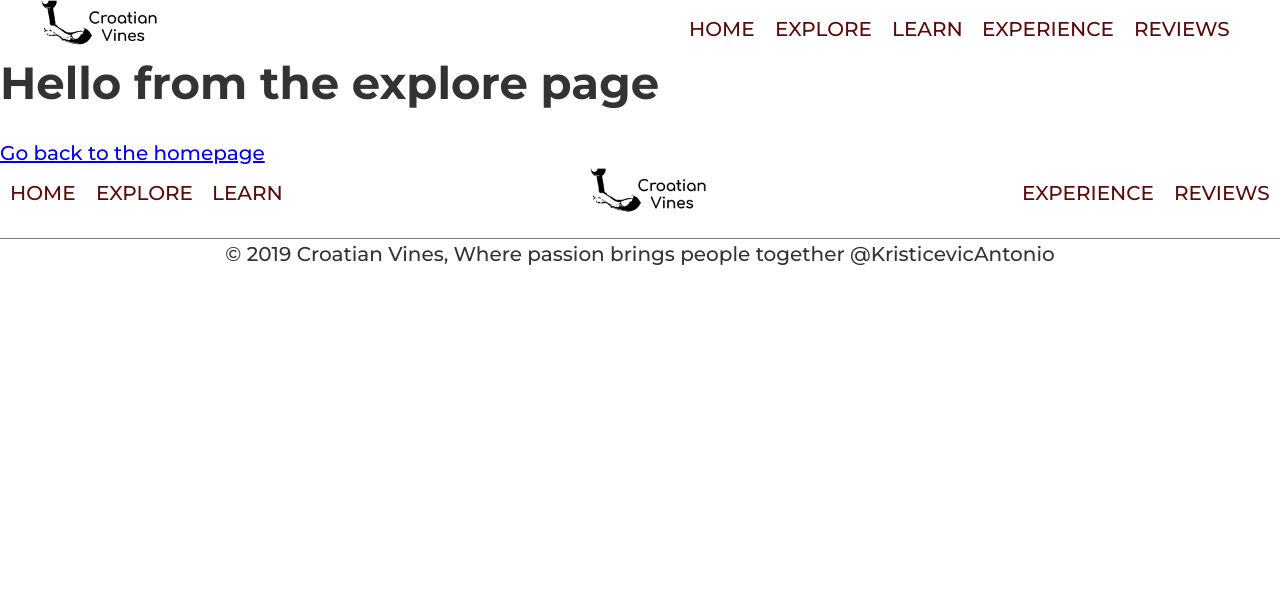
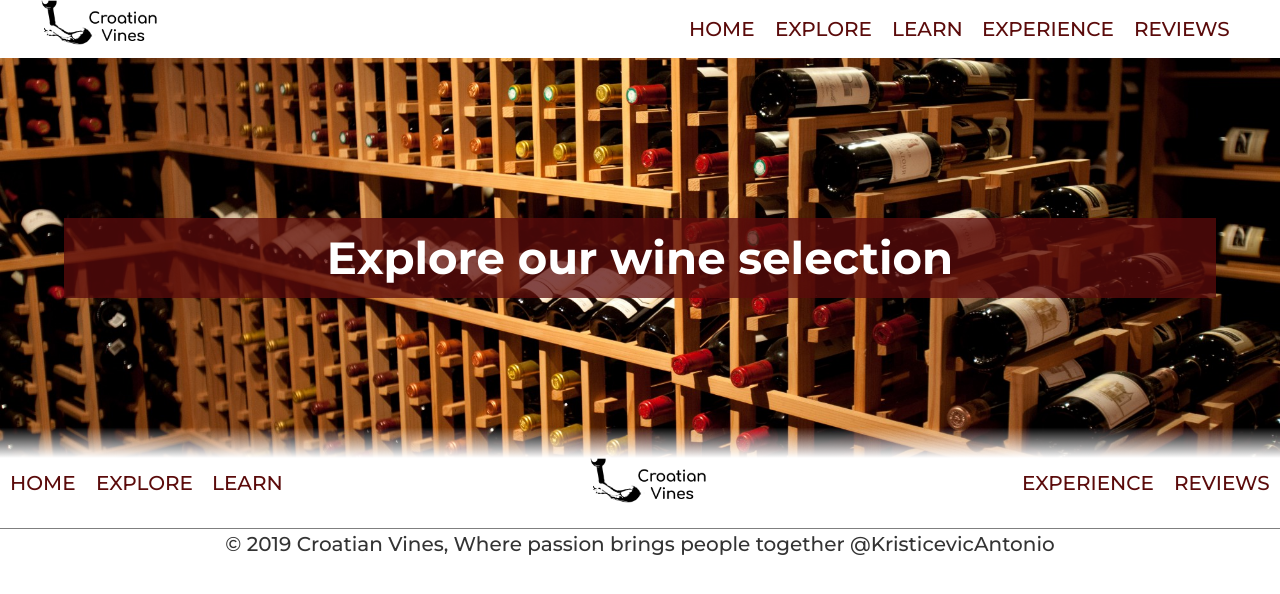
Before and after one commit to pavisalavisa/CroatianVines, a Gatsby site: page /explore in a window 1280 px wide. Built offline with nearby package versions, Linux system fonts and the light colour scheme; Gatsby itself is replaced by a stand-in of ours.

Commit message:
Improve hero image quality

```diff
--- a/src/components/miniWineryCard.js
+++ b/src/components/miniWineryCard.js
@@ -26,9 +26,8 @@ const MiniWineryCardContainer = styled.div`
         transform: scale(1.1);
     }
 
-   >*{
     box-sizing:content-box;
-    }
+
     width:350px;
     height:380px;
     border: 1px solid rgba(0,0,0,0.3);
--- a/src/pages/explore.js
+++ b/src/pages/explore.js
@@ -1,16 +1,76 @@
 import React from "react"
 import { Link } from "gatsby"
+import HeroImage from "../components/heroImage"
+import LabeledText from "../components/common/labeledText"
 
 import Layout from "../components/layout"
 import SEO from "../components/seo"
 
-const Explore = () => (
-  <Layout>
-    <SEO title="Explore" />
-    <h1>Hello from the explore page</h1>
-    <p></p>
-    <Link to="/">Go back to the homepage</Link>
-  </Layout>
-)
+const Explore = ({ data }) => {
+  const heroImage = data.heroImage.childImageSharp
+
+  return (
+    <Layout>
+      <SEO title="Explore" />
+      <HeroImage
+        fluid={heroImage.fixed}
+        height="400px"
+      >
+        <LabeledText text={"Explore our wine selection"} width="100%" />
+      </HeroImage>
+    </Layout>
+  )
+}
+
+export const query = graphql`
+  {
+    heroImage: file(relativePath: {in: "explore-heroImage.jpg"}) {
+      childImageSharp {
+        fixed(quality: 100, height: 1333, width: 2000) {
+          ...GatsbyImageSharpFixed
+        }
+      }
+    }
+
+    images: allImageSharp(
+      filter: {
+        fixed: { src: { regex: "/explore-[a-zA-Z0-9]*Image.(png|jpg|gif)/" } }
+      }
+    ) {
+      nodes {
+        fluid {
+          ...GatsbyImageSharpFluid
+        }
+      }
+    }
+
+    icons: allImageSharp(
+      filter: {
+        fixed: { src: { regex: "/explore-[a-zA-Z0-9]*Icon.(png|jpg|gif)/" } }
+      }
+    ) {
+      nodes {
+        fixed(width: 110, height: 110) {
+          ...GatsbyImageSharpFixed
+          originalName
+        }
+      }
+    }
+
+    winery: file(relativePath: {regex: "/winery/"}) {
+      childImageSharp {
+        fixed (width:350 height:220) {
+          ...GatsbyImageSharpFixed
+        }
+      }
+    }
+
+    site {
+      siteMetadata {
+        title
+      }
+    }
+  }
+`
 
 export default Explore
```
Also changed, not shown: src/pages/index.js (+11 -2 lines), src/pages/learn.js (+13 -5 lines), src/images/explore-heroImage.jpg (added). Lines whose indentation alone changed are shown as unchanged.
